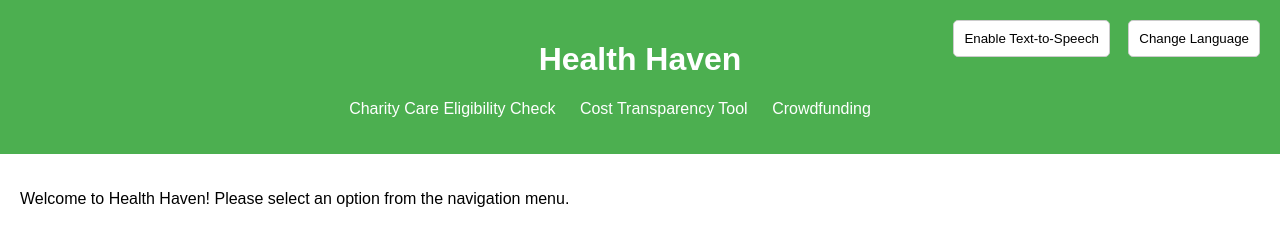
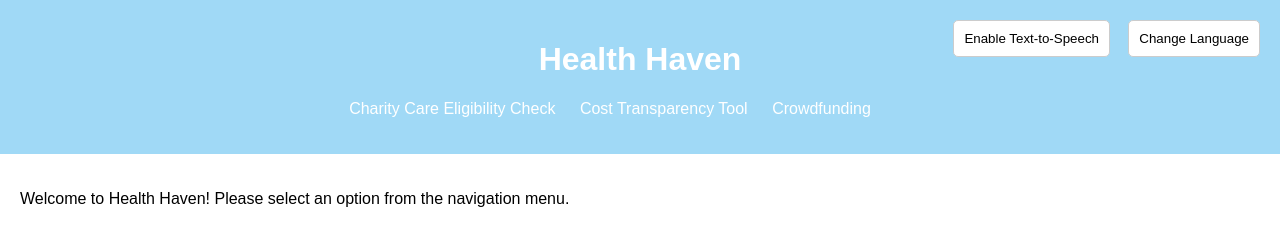
Before and after one commit to rivcode/HealthHaven, a plain HTML site: page index.html in a window 1280 px wide. Drawn offline with Linux system fonts and the light colour scheme.

Commit message:
Update styles.css

```diff
--- a/styles.css
+++ b/styles.css
@@ -8,7 +8,7 @@ body {
 }
 
 header {
-  background-color: #4CAF50;
+  background-color: #A0D9F6;
   color: #fff;
   padding: 20px;
   text-align: center;
```
